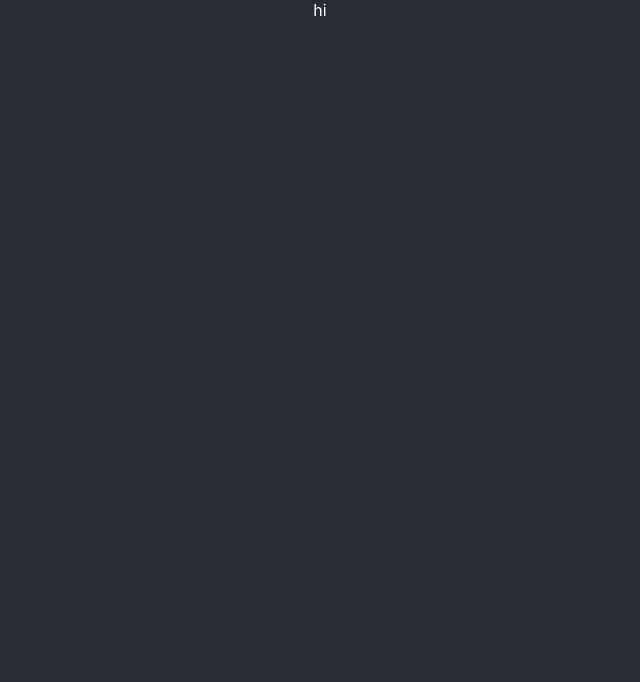
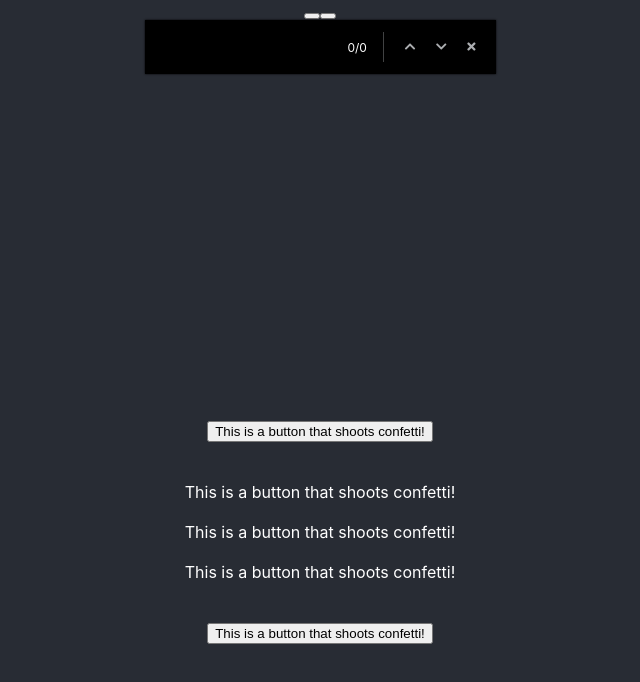
Before and after one commit to MichaelDimmitt/react-splunking, a React (Create React App) app: page / in a window 1280 px wide. Shown: the top 682 px of the page, without its empty margins (320-960 px from the left). Built offline with nearby package versions, Linux system fonts and the light colour scheme.

Commit message:
cool, search looks like the chrome default dialog

```diff
--- a/public/index.html
+++ b/public/index.html
@@ -15,6 +15,7 @@
       user's mobile device or desktop. See https://developers.google.com/web/fundamentals/web-app-manifest/
     -->
     <link rel="manifest" href="%PUBLIC_URL%/manifest.json" />
+    <link rel="stylesheet" type="text/css" href="https://cdnjs.cloudflare.com/ajax/libs/font-awesome/5.11.2/css/all.min.css"/>
     <!--
       Notice the use of %PUBLIC_URL% in the tags above.
       It will be replaced with the URL of the `public` folder during the build.
--- a/src/App.css
+++ b/src/App.css
@@ -3,3 +3,7 @@
   height: 100vh;
   background-color: #282c34;
 }
+
+.Foo{
+  padding-left: 1.3rem;
+}
--- a/src/App.js
+++ b/src/App.js
@@ -1,10 +1,81 @@
-import React from 'react';
+import React, { useState } from 'react';
 import './App.css';
+import confetti from 'canvas-confetti'
 
 function App() {
+  const [numFound, setNumFound] = useState(0);
+  const [count, setCount] = useState(0);
+
+  function cashMoney(){
+    confetti({
+      particleCount: 100,
+      spread: 70,
+      origin: {
+          y: 0.6
+      }
+    });
+  }
+  function firstSearch(text) {
+    const searchValue = RegExp(`[^<^/]${text}`,'gi')
+    var matches = document.body.children.root.innerHTML.match(searchValue);
+    var countMatches = matches ? matches.length : 0;
+    setCount(count+1)
+    setNumFound(countMatches)
+
+    console.log({count, money: document.body.children.root.innerHTML})
+    window.find('This is a button', false, false, true, false, false, false, true);
+  }
+  function secondSearch(text) {
+    window.find('This is a button', false, false, true, false, false, false, true);
+    if(count === numFound){
+              setCount(1)
+    } else {  setCount(count+1) }
+  }
+
   return (
     <div className="App" >
-      <div style={{"color": "white"}}>hi</div>
+      <button onClick={() => firstSearch('button')}>
+      </button>
+      <button onClick={() => secondSearch('button')}>
+      </button>
+
+      <dialog open style={{
+        "font-size": "12px",
+        "display": "flex",
+        "alignItems": "center",
+        "MozBoxShadow": "0 0 10px #000000",
+        "WebkitBoxShadow": "0 0 10px #000000",
+        "boxShadow": "0 0 2px #000000",
+        "minWidth":"232px", "width":"40vw", "maxWidth":"327px",
+        "border": "none","backgroundColor": "black", "color": "white"}} >
+        <input autoFocus style={{ 'paddingRight': '14px', "width":"100%", "outline": "none", "border": "none","backgroundColor": "black", "color": "white"}}></input>
+        {count}/{numFound}
+        <div style={{ "height": '30px', "alignItems": "center","display":"flex","color": "#acaeb1"}}>
+          <div style={{ 'marginLeft': '1rem', 'borderLeft': 'solid 1px #414243', "height": '30px'}}></div>
+          <i style={{  }} className="Foo fas fa-chevron-up fa-m"></i>
+          <i style={{ }} className="Foo fas fa-chevron-down fa-m"></i>
+          <i style={{  'paddingRight': '0.5rem' }} className="Foo fas fa-times fa-m"></i>
+        </div>
+      </dialog>
+      <div style={{
+          "position":"relative",
+          "margin": "auto",
+          "top": "50%"
+          }}>
+        <button onClick={() => cashMoney()} >
+          This is a button that shoots confetti!
+        </button>
+        <div style={{"color":"white"}}>
+          <br/><br/>This is a button that shoots confetti!
+          <br/><br/>This is a button that shoots confetti!
+          <br/><br/>This is a button that shoots confetti!
+          <br/><br/>
+        </div>
+        <br/>
+        <button  onClick={() => cashMoney()} >
+          This is a button that shoots confetti!
+        </button>
+      </div>
     </div>
   );
 }
```
